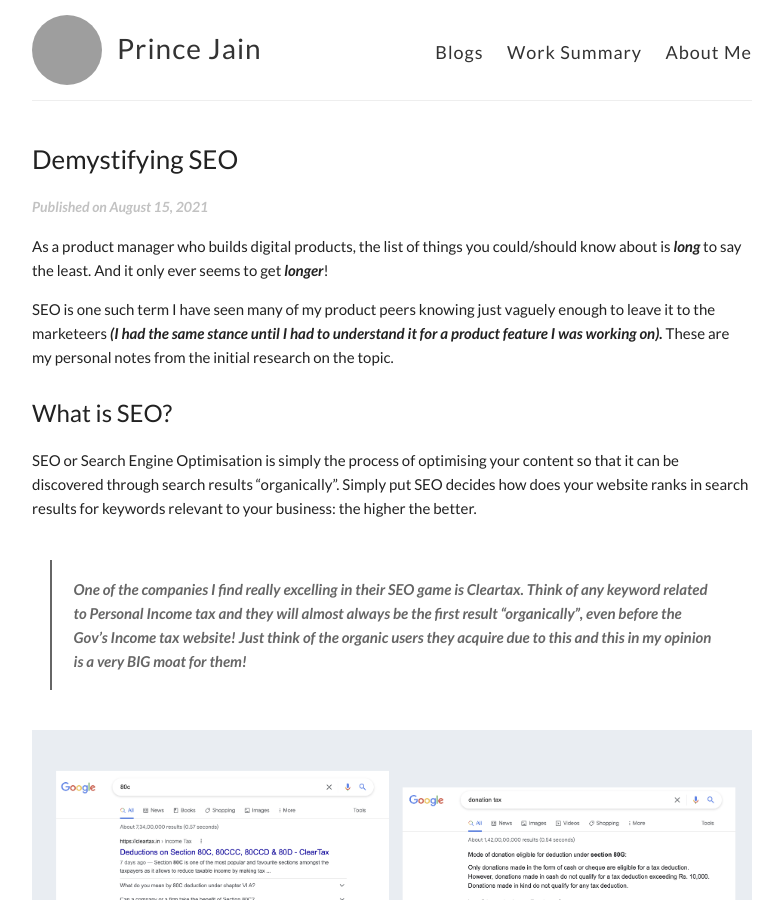
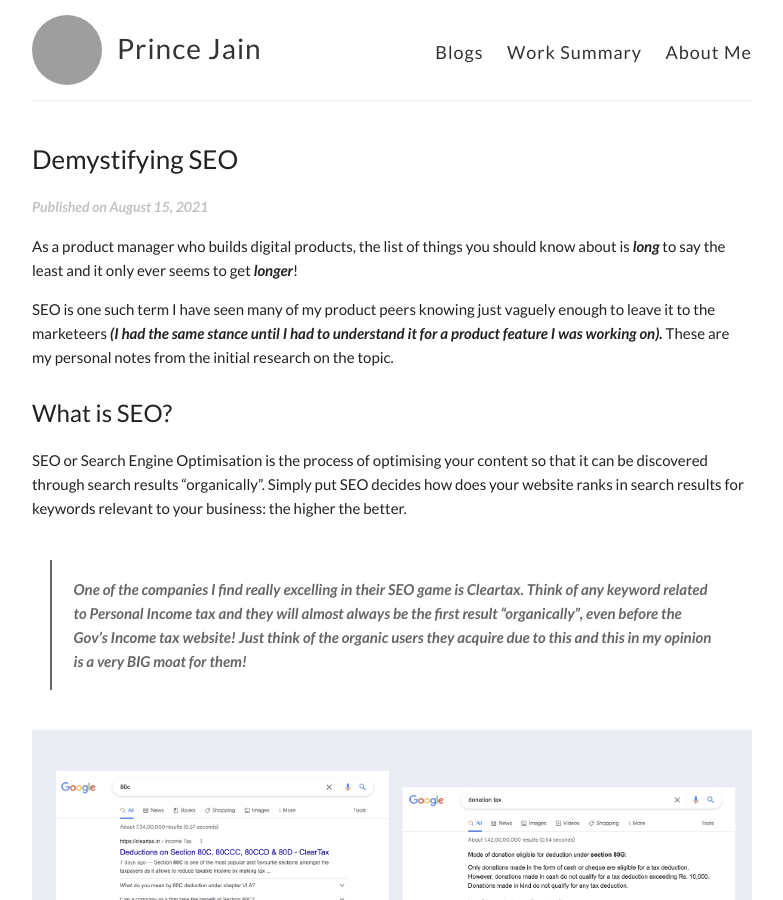
Before and after one commit to product-noob/product-noob.github.io, a Jekyll site: the page built from _posts/2021-08-15-Demystifying : SEO.md, in a window 1280 px wide and 900 px high. Shown: the whole window, without its empty margins (248-1031 px from the left). Built offline with Jekyll 4.4.1, drawn with Linux system fonts in a browser that asks for light colours; some of the changed text lies outside the part shown; grey boxes are pictures that could not be loaded.

Commit message:
Update 2021-08-15-Demystifying : SEO.md
Added a finishing line.

```diff
--- a/_posts/2021-08-15-Demystifying : SEO.md
+++ b/_posts/2021-08-15-Demystifying : SEO.md
@@ -3,14 +3,14 @@ layout: post
 title: Demystifying SEO
 
 ---
-As a product manager who builds digital products, the list of things you could/should know about is *long* to say the least. And it only ever seems to get *longer*!
+As a product manager who builds digital products, the list of things you should know about is *long* to say the least and it only ever seems to get *longer*!
 
 SEO is one such term I have seen many of my product peers knowing just vaguely enough to leave it to the marketeers *(I had the same stance until I had to understand it for a product feature I was working on).*
 These are my personal notes from the initial research on the topic.
 
 ### What is SEO?
 
-SEO or Search Engine Optimisation is simply the process of optimising your content so that it can be discovered through search results “organically”.  Simply put SEO decides how does your website ranks in search results for keywords relevant to your business: the higher the better.
+SEO or Search Engine Optimisation is the process of optimising your content so that it can be discovered through search results “organically”.  Simply put SEO decides how does your website ranks in search results for keywords relevant to your business: the higher the better.
 
 <blockquote>
 <p> One of the companies I find really excelling in their SEO game is Cleartax. Think of any keyword related to Personal Income tax and they will almost always be the first result “organically”, even before the Gov’s Income tax website! Just think of the organic users they acquire due to this and this in my opinion is a very BIG moat for them! </p>
```
Also changed, not shown: other parts of _posts/2021-08-15-Demystifying : SEO.md (+5 -0 lines).
